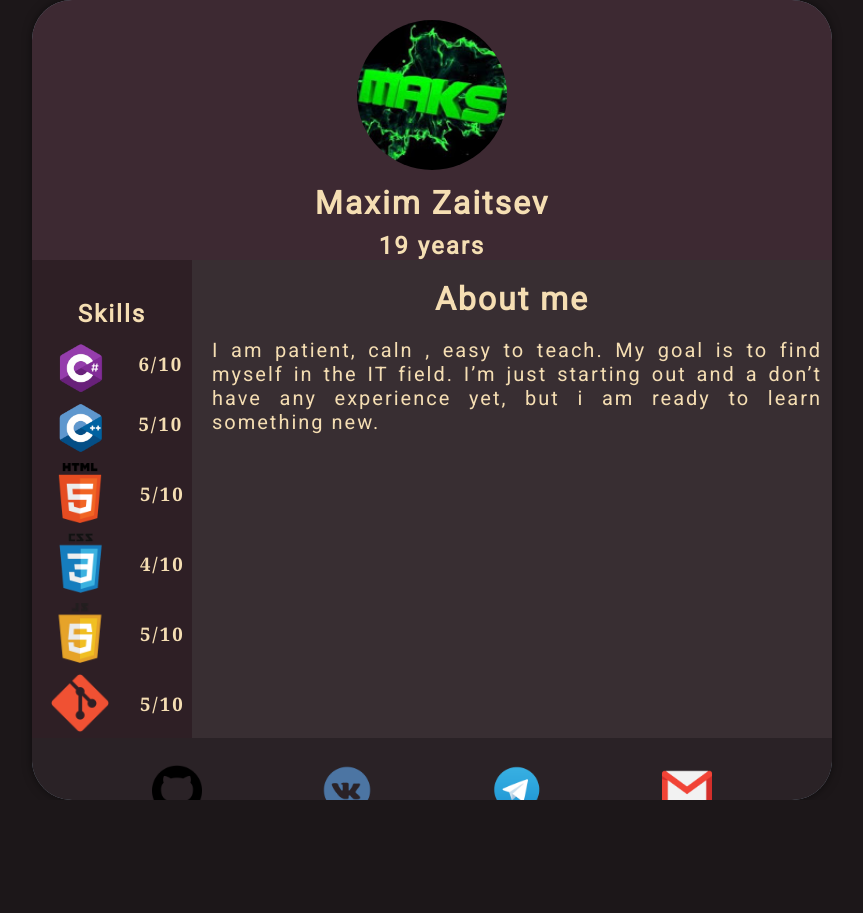
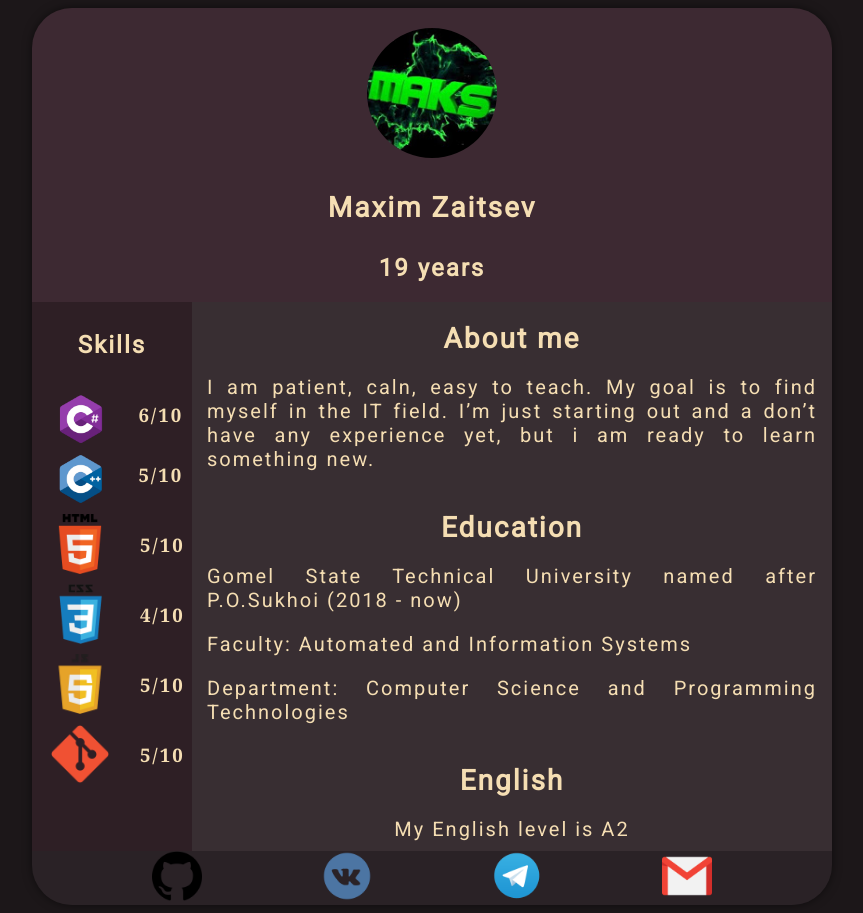
Before and after one commit to MaxZay/rsschool-cv, a plain HTML site: page index.html in a window 1280 px wide. Shown: the whole page, without its empty margins (208-1071 px from the left). Before the commit the page ends 800 px from the top, so only its background shows below. Drawn offline with Linux system fonts and the light colour scheme.

Commit message:
feat: add main block

```diff
--- a/index.html
+++ b/index.html
@@ -13,7 +13,7 @@
     <div class="wrapper">
         <header class="top">
             <div class="avatar">
-                <img src="./assets/icons/max.bmp" width="150" height="150" alt="avatar">
+                <img src="./assets/icons/max.bmp" width="130" height="130" alt="avatar">
             </div>
             <div class="title">
                 <h1>Maxim Zaitsev</h1>
@@ -53,22 +53,27 @@
             <div class="info">
                 <div class="info__aboutme">
                     <h1>About me</h1>
-                    <p>I am patient, caln , easy to teach. My goal is to find myself in the IT field. I’m just starting out and a don’t have any experience yet, but i am ready to learn something new.</р>
+                    <p>I am patient, caln, easy to teach. My goal is to find myself in the IT field. I’m just starting out and a don’t have any experience yet, but i am ready to learn something new.</р>
                 </div>
-                <div class="info__education"></div>
-                <div class="info__english"></div>
+                <div class="info__education">
+                    <h1>Education</h1>
+                    <p>Gomel State Technical University named after P.O.Sukhoi (2018 - now)</p>
+                    <p>Faculty: Automated and Information Systems</p>
+                    <p>Department: Computer Science and Programming Technologies</p>
+                </div>
+                <div class="info__english">
+                    <h1>English</h1>
+                    <p>My English level is A2</p>
+                </div>
             </div>
         </main>
         <footer class="links">
-            <div class="social-block">
-
             <ul class="footer_list">
                 <li><a href="https://github.com/MaxZay" target="_blank"><img src="./assets/icons/github.png" width="50" height="50" alt="github icon"></a></li>
                 <li><a href="https://vk.com/mymakingstone" target="_blank"><img src="./assets/icons/vk.png" width="50" height="50" alt="vk icon"></a></li>
                 <li><a href="https://t.me/mymakingstone" target="_blank"><img src="./assets/icons/telegram.png" width="50" height="50" alt="vk icon"></a></li>
                 <li><a href="mailto:maximzay2017@gmail.com" target="_blank"><img src="./assets/icons/mail.png" width="50" height="50" alt="vk icon"></a></li>
             </ul>
-            </div>
         </footer>
     </div>
 </body>
--- a/styles/style.css
+++ b/styles/style.css
@@ -1,10 +1,4 @@
-*{
-    padding: 0;
-    margin: 0;
-}
-
 body{
-  /*  background-image: url(../assets/fonts/background.jpg);*/
   background-color: #1c1719;
 }
 
@@ -13,6 +7,7 @@ h1{
     font-family: 'Roboto', sans-serif;
     letter-spacing: 2px;
     user-select: none;
+    font-size: 28px;
 }
 
 h2{
@@ -40,10 +35,9 @@ p{
 
 .wrapper{
     width: 800px;
-    height: 100vh;
-    background-color: lightslategray;
+    height: 100%;
+    overflow: hidden;
     margin: auto;
-    overflow: hidden;
     display: flex;
     flex-direction: column;
     border-radius: 40px;
@@ -55,7 +49,7 @@ p{
     display: flex;
     flex-direction: column;
     justify-content: start;
-    height: 35%;
+    height: 100%;
     background-color: rgb(61,41,50);
 }
 
@@ -91,7 +85,7 @@ p{
     display: flex;
     flex-direction: column;
     background-color: rgb(46,31,37);
-    padding-top: 40px;
+    padding-top: 10px;
 }
 
 .sharp{
@@ -120,7 +114,7 @@ p{
 main{
     display: flex;
     flex-direction: row;
-    height: 100%;
+    align-content: space-between;
 }
 
 .html{
@@ -205,12 +199,8 @@ main{
 
 .links{
     width: 100%;
-    height: 20%;
+    height: 100%;
     background-color: #2a2226;
-}
-
-.social-block{
-    margin-top: 27px;
 }
 
 .footer_list{
@@ -220,6 +210,8 @@ main{
     flex-direction: row;
     justify-content: space-evenly;
     padding-inline-start: 0px;
+    margin-bottom: auto;
+    margin-top: auto;
 }
 
 .info{
@@ -235,11 +227,31 @@ main{
 }
 
 .info__aboutme p{
-    margin-left: 10px;
+    margin-top: 20px;
+    padding-left: 15px;
+    padding-right: 15px;
+}
+
+.info__education h1{
+    text-align: center;
+    margin-bottom: 15px;
     margin-top: 20px;
 }
 
-.info__aboutme > p{
-   padding-left: 10px;
-   padding-right: 10px;
+.info__education p{
+    padding-left: 15px;
+    padding-right: 15px;
 }
+
+.info__english h1{
+    text-align: center;
+    margin-bottom: 15px;
+    margin-top: 20px;
+}
+
+.info__english p{
+    text-align: center;
+    padding-left: 15px;
+    padding-right: 15px;
+    margin-bottom: 10px;
+}
```
Lines whose indentation alone changed are shown as unchanged.
